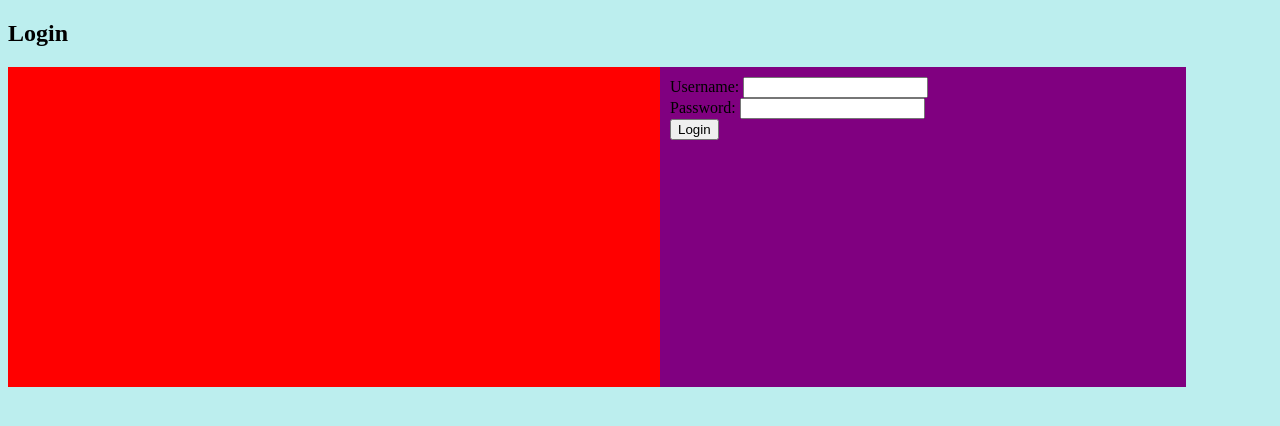
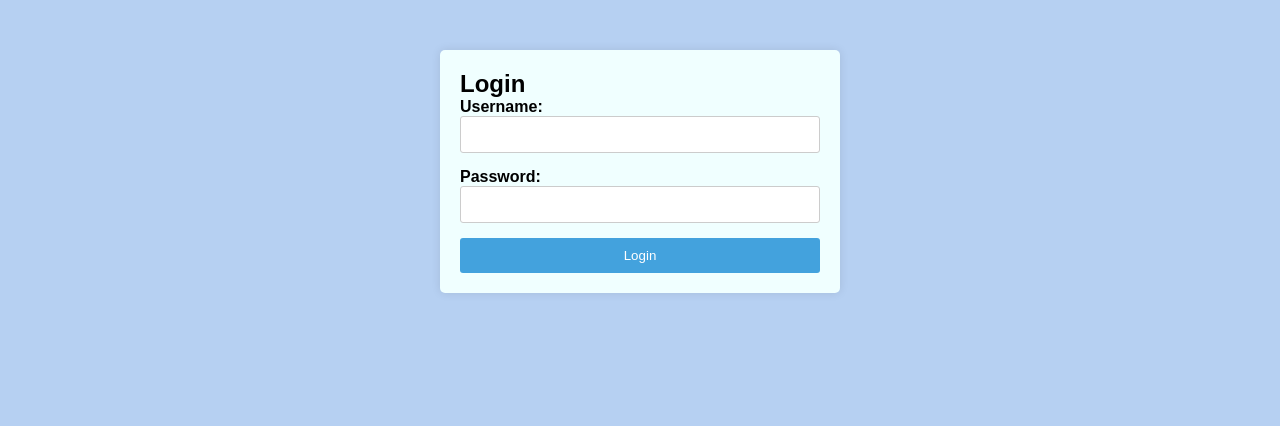
Before and after one commit to Kglitch-code/Student-Enrollment-App, a Flask app: page / in a window 1280 px wide. Shown: the top 426 px of the page. Run offline with Flask 3, Linux system fonts and the light colour scheme.

Commit message:
Login Pages

```diff
--- a/Student-Enrollment-With-Flask/static/login-teacher.css
+++ b/Student-Enrollment-With-Flask/static/login-teacher.css
@@ -1,43 +1,66 @@
-body{
-    background-color: rgb(188, 238, 238);
+/* Resetting default margin and padding */
+* {
+  margin: 0;
+  padding: 0;
+  box-sizing: border-box;
 }
 
-.header {
-    background-color: #f1f1f1;
-    padding: 30px;
-    text-align: center;
-    font-size: 35px;
+/* Body styling */
+body {
+  font-family: Arial, sans-serif;
+  background-color: #b6d0f2;
 }
 
-  /* Create three unequal columns that floats next to each other */
-  .column {
-    float: left;
-    padding: 10px;
-    height: 300px; /* Should be removed. Only for demonstration */
+/* Login container styling */
+.login-container {
+  max-width: 400px;
+  margin: 50px auto;
+  padding: 20px;
+  background-color: azure;
+  border-radius: 5px;
+  box-shadow: 0 0 10px rgba(0, 0, 0, 0.1);
 }
 
-  /* Left and right column */
-  .column.side {
-    width: 50%;
-    background-color: red;
+/* Login header styling */
+.login-header h2 {
+  text-align: center;
+  margin-bottom: 20px;
+  color: #333;
 }
 
-  /* Middle column */
-  .column.middle {
-    width: 40%;
-    background-color: purple;
+/* Login form styling */
+#login-form {
+  display: flex;
+  flex-direction: column;
 }
 
-  /* Clear floats after the columns */
-  .row:after {
-    content: "";
-    display: table;
-    clear: both;
+.form-group {
+  margin-bottom: 15px;
 }
 
-  /* Style the footer */
-  .footer {
-    background-color: #f1f1f1;
+label {
+  font-weight: bold;
+}
+
+input[type="text"],
+input[type="password"] {
+  width: 100%;
   padding: 10px;
-    text-align: center;
+  border: 1px solid #ccc;
+  border-radius: 3px;
 }
+
+button[type="submit"] {
+  width: 100%;
+  padding: 10px;
+  background-color: #43a2dd;
+  color: #fff;
+  border: none;
+  border-radius: 3px;
+  cursor: pointer;
+  transition: background-color 0.3s;
+}
+
+button[type="submit"]:hover {
+  background-color: #0056b3;
+}
--- a/Student-Enrollment-With-Flask/templates/login-teacher.html
+++ b/Student-Enrollment-With-Flask/templates/login-teacher.html
@@ -5,24 +5,17 @@
   <meta charset="utf-8">
   <meta name="viewport" content="width=device-width">
   <title>CSE 108 Lab 8</title>
-<link rel="stylesheet" href="{{ url_for('static', filename='login-teacher.css') }}">
+  <link rel="stylesheet" href="..\Student-Enrollment-App1\static\login-teacher.css">
 </head>
 
 <body>
   <div class="login-container">
-
     <div class="login-navBar"></div>
-
-        <div class="login-header">
+    <div id="login" class="row">
+      <div class="column" id="image"></div>
+      <div class="column" id="login">
+        <form id="login-form" class="login-form">
           <h2>Login</h2>
-        </div>
-
-        <div id="login" class="row">
-
-            <div class="column side"></div>
-
-            <div class="column middle">
-                <form id="login-form">
           <div class="form-group">
             <label for="username">Username:</label>
             <input type="text" id="username" name="username" required>
@@ -33,19 +26,13 @@
           </div>
           <button type="submit">Login</button>
         </form>
-            </div>
 
+        <script src="../Student-Enrollment-App1/Static/login.teacher.js"></script>
 
       </div>
-
+    </div>
     <div class="login-footer"></div>
   </div>
+</body>
 
-
-
-
-
-
-    <script src="{{ url_for('static', filename='login-teacher.js') }}"></script>
-</body>
 </html>
```
Also changed, not shown: Pages/Teacher/login-teacher.html (+8 -23 lines), Student-Enrollment-With-Flask/instance/yourdatabase.db. Lines whose indentation alone changed are shown as unchanged.
